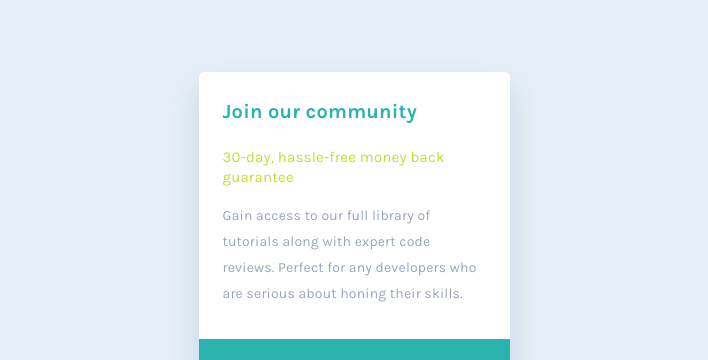
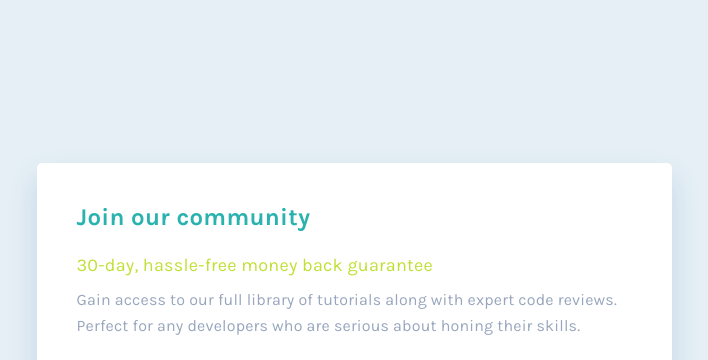
Before and after one commit to gchristofferson/single-price-grid-component, a plain HTML site: page index.html in a window 1280 px wide. Shown: the top 360 px of the page, without its empty margins (286-994 px from the left). Drawn offline with Linux system fonts and the light colour scheme.

Commit message:
finished desktop layout, added project screenshot, and modified README.md

```diff
--- a/css/styles.css
+++ b/css/styles.css
@@ -82,6 +82,25 @@ ul {
     line-height: 20px;
 }
 
+@media (min-width: 635px) {
+    h1 {
+        font-size: 24px;
+        letter-spacing: 0.3px;
+        line-height: 28px;
+    }
+
+    .price-grid__guarantee {
+        font-size: 18px;
+        line-height: 21px;
+        letter-spacing: 0.225px;
+        margin-bottom: 11px;
+    }
+
+    .price-grid__text {
+        font-size: 1rem;
+    }
+}
+
 /* ================================
 GENERAL LAYOUT
 ================================= */
@@ -156,12 +175,6 @@ GENERAL LAYOUT
     transition: transform 250ms;
 }
 
-.price-grid__btn:hover,
-.price-grid__btn:focus {
-    cursor: pointer;
-    transform: scale(1.2, 1.2);
-}
-
 .price-grid__about {
     background-color: #54C0BC;
     padding-bottom: 24px;
@@ -171,3 +184,45 @@ GENERAL LAYOUT
     opacity: .75;
     list-style: none;
 }
+
+@media (min-width: 635px) {
+    .body {
+        padding: 163px 0;
+    }
+
+    .price-grid {
+        display: flex;
+        flex-wrap: wrap;
+    }
+
+    .price-grid__info {
+        width: 100%;
+    }
+
+    .container {
+        padding: 40px 40px 0 40px;
+    }
+
+    .container--top {
+        padding-top: 40px;
+    }
+
+    .price-grid {
+        max-width: 635px;
+    }
+
+    .price-grid__text {
+        margin-bottom: 40px;
+    }
+
+    .price-grid__cta,
+    .price-grid__about {
+        width: 50%;
+    }
+
+    .price-grid__btn:hover,
+    .price-grid__btn:focus {
+        cursor: pointer;
+        transform: scale(1.1, 1.1);
+    }
+}
```
Also changed, not shown: images/screenshot.jpg (added), 1 other file.
